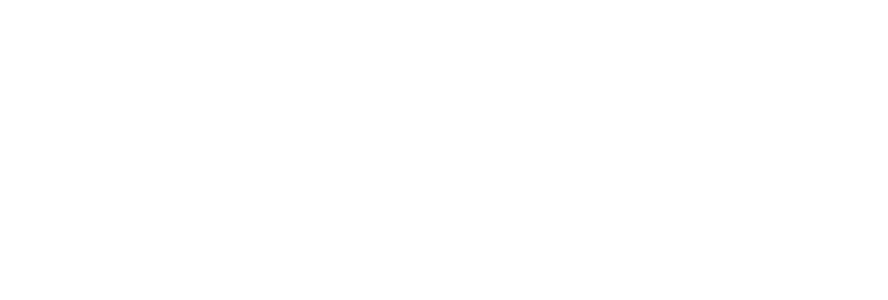
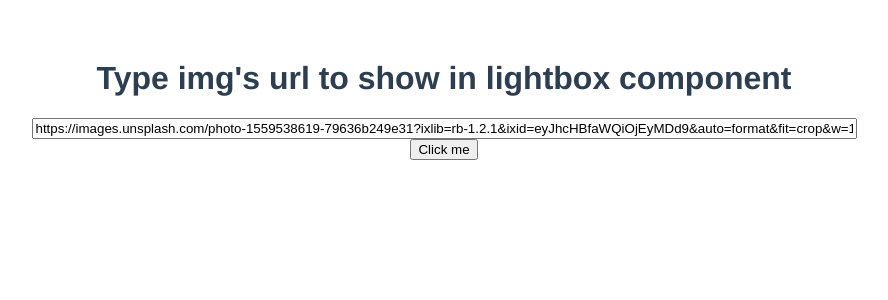
Before and after one commit to elisiondesign/vue-simple-lightbox, a Vue app: page / in a window 1280 px wide. Shown: the top 300 px of the page, without its empty margins (196-1084 px from the left). Built offline with nearby package versions, Linux system fonts and the light colour scheme.

Commit message:
Create lighbox component.

```diff
--- a/src/App.vue
+++ b/src/App.vue
@@ -1,6 +1,12 @@
 <template>
   <div id="app">
     <simple-lightbox/>
+    <h1>Type img's url to show in lightbox component</h1>
+    <input v-model="imgUrl" type="text" size="100"/> <br/>
+    <button @click="openLightbox">
+      Click me
+    </button>
+    <simple-lightbox ref="lightbox"/>
   </div>
 </template>
 
@@ -11,6 +17,16 @@ export default {
   name: 'app',
   components: {
     SimpleLightbox
+  },
+  data () {
+    return {
+      imgUrl: 'https://images.unsplash.com/photo-1559538619-79636b249e31?ixlib=rb-1.2.1&ixid=eyJhcHBfaWQiOjEyMDd9&auto=format&fit=crop&w=1000&q=80'
+    }
+  },
+  methods: {
+    openLightbox () {
+      this.$refs.lightbox.show(this.imgUrl)
+    }
   }
 }
 </script>
--- a/src/SimpleLightbox.vue
+++ b/src/SimpleLightbox.vue
@@ -53,7 +53,6 @@ export default {
     hide () {
       this.visible = false
     }
-
   }
 }
 </script>
```
